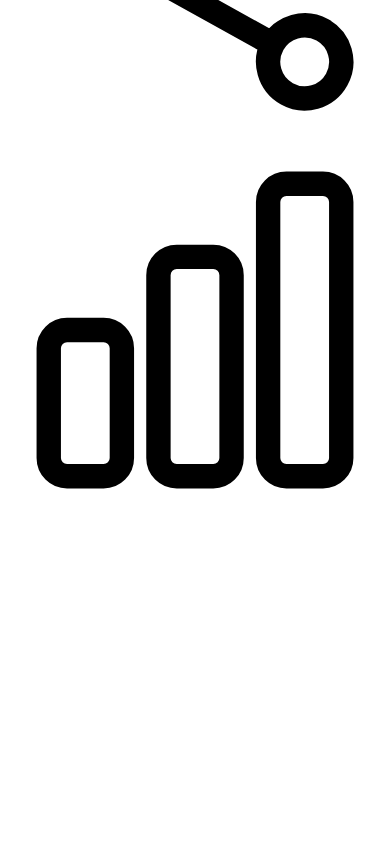
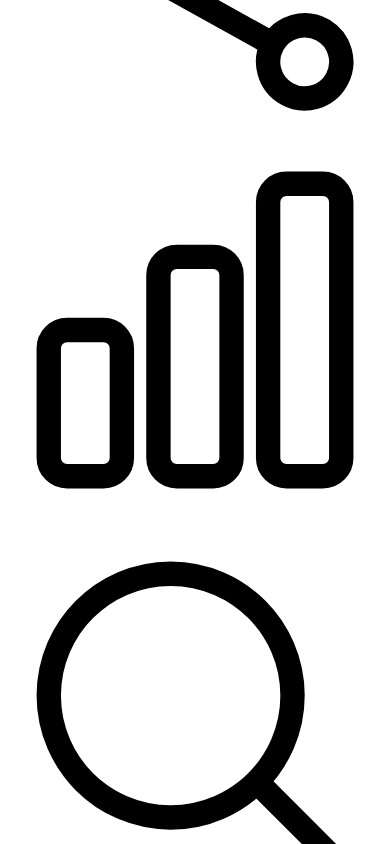
Before and after one commit to fercatico/nextjs-twitter-01, a Next.js app: page / in a window 390 px wide. Shown: the part 11156-12000 px from the top of the page. Before the commit the page ends 11681 px from the top, so only its background shows below. Built offline with nearby package versions, Linux system fonts and the light colour scheme.

Commit message:
Add widgets components and the search bar

```diff
--- /dev/null
+++ b/components/Widgets.jsx
@@ -0,0 +1,21 @@
+import { MagnifyingGlassIcon } from "@heroicons/react/24/outline";
+import React from "react";
+
+const Widgets = () => {
+  return (
+    <div className="xl:w-[600px] hidden lg:inline ml-8 space-y-5">
+      <div className="w-[90%] xl:w-[75%] sticky top-0 bg-white py-1.5 z-50">
+        <div className="flex items-center p-3 rounded-full relative">
+          <MagnifyingGlassIcon className="h-5 z-50 text-gray-500" />
+          <input
+            className="absolute inset-0 rounded-full pl-11 border-gray-500 text-gray-700 focust:shadow-lg focus:bg-white bg-gray-100"
+            type="text"
+            placeholder="Search Twitter"
+          />
+        </div>
+      </div>
+    </div>
+  );
+};
+
+export default Widgets;
--- a/pages/index.js
+++ b/pages/index.js
@@ -1,6 +1,7 @@
 import Head from "next/head";
 import Feed from "../components/Feed";
 import Sidebar from "../components/Sidebar";
+import Widgets from "../components/Widgets";
 
 export default function Home() {
   return (
@@ -13,6 +14,7 @@
       <main className="flex min-h-screen max-w-7xl mx-auto">
         <Sidebar />
         <Feed />
+        <Widgets />
       </main>
     </div>
   );
```
